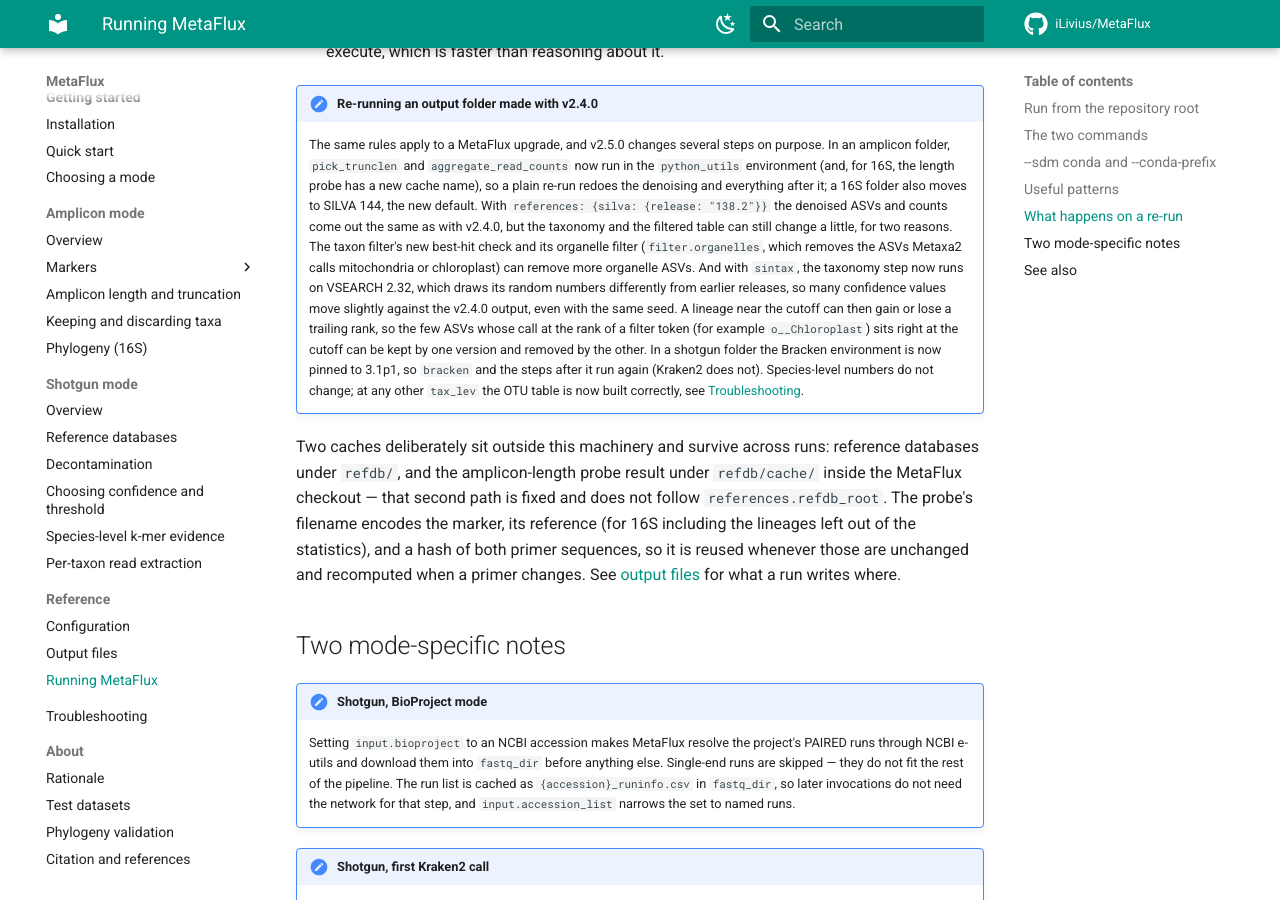
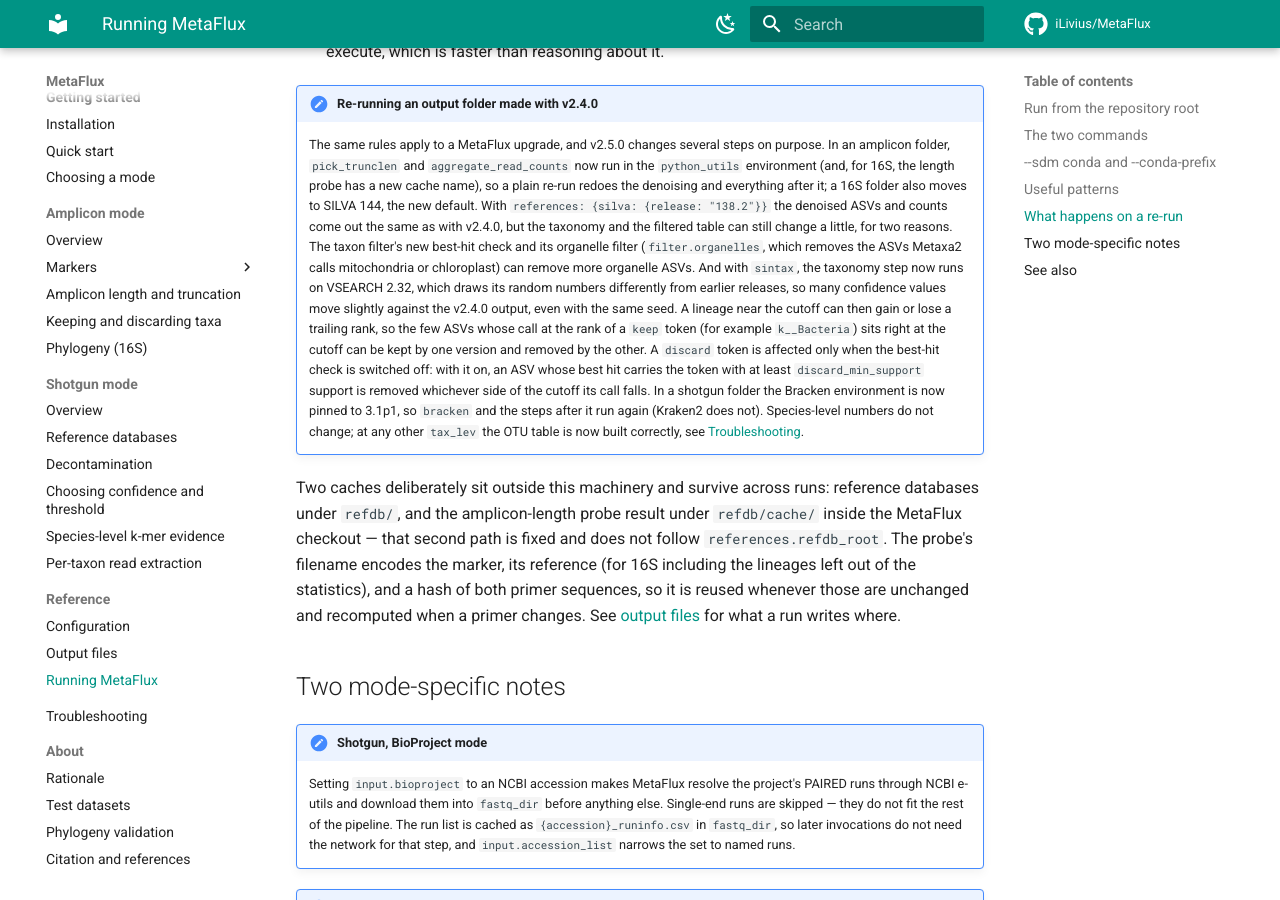
Before and after one commit to iLivius/MetaFlux, an MkDocs documentation site: the page built from docs/reference/running.md, in a window 1280 px wide and 900 px high, scrolled down 3948 px. Built offline with MkDocs 1.6.1 and Material for MkDocs 9.7.7, drawn with Linux system fonts in a browser that asks for light colours; comment, search, counter and statistics services are not loaded.

Commit message:
Keep quote characters out of the kingdom note, and fix the last v2.5.0 docs details

```diff
--- a/docs/reference/running.md
+++ b/docs/reference/running.md
@@ -190,9 +190,11 @@
     `sintax`, the taxonomy step now runs on VSEARCH 2.32, which draws its random numbers
     differently from earlier releases, so many confidence values move slightly against
     the v2.4.0 output, even with the same seed. A lineage near the cutoff can then gain or
-    lose a trailing rank, so the few ASVs whose call at the rank of a filter token (for
-    example `o__Chloroplast`) sits right at the cutoff can be kept by one version and
-    removed by the other. In a shotgun folder the Bracken environment is now pinned to
+    lose a trailing rank, so the few ASVs whose call at the rank of a `keep` token (for
+    example `k__Bacteria`) sits right at the cutoff can be kept by one version and
+    removed by the other. A `discard` token is affected only when the best-hit check is
+    switched off: with it on, an ASV whose best hit carries the token with at least
+    `discard_min_support` support is removed whichever side of the cutoff its call falls. In a shotgun folder the Bracken environment is now pinned to
     3.1p1, so `bracken` and the steps after it run again (Kraken2 does not).
     Species-level numbers do not change; at any other `tax_lev` the OTU table is now
     built correctly, see
```
Also changed, not shown: docs/about/test-datasets.md (+3 -3 lines), docs/reference/configuration.md (+2 -2 lines), docs/reference/output.md (+1 -6 lines), docs/troubleshooting.md (+1 -1 lines), 1 other file.
